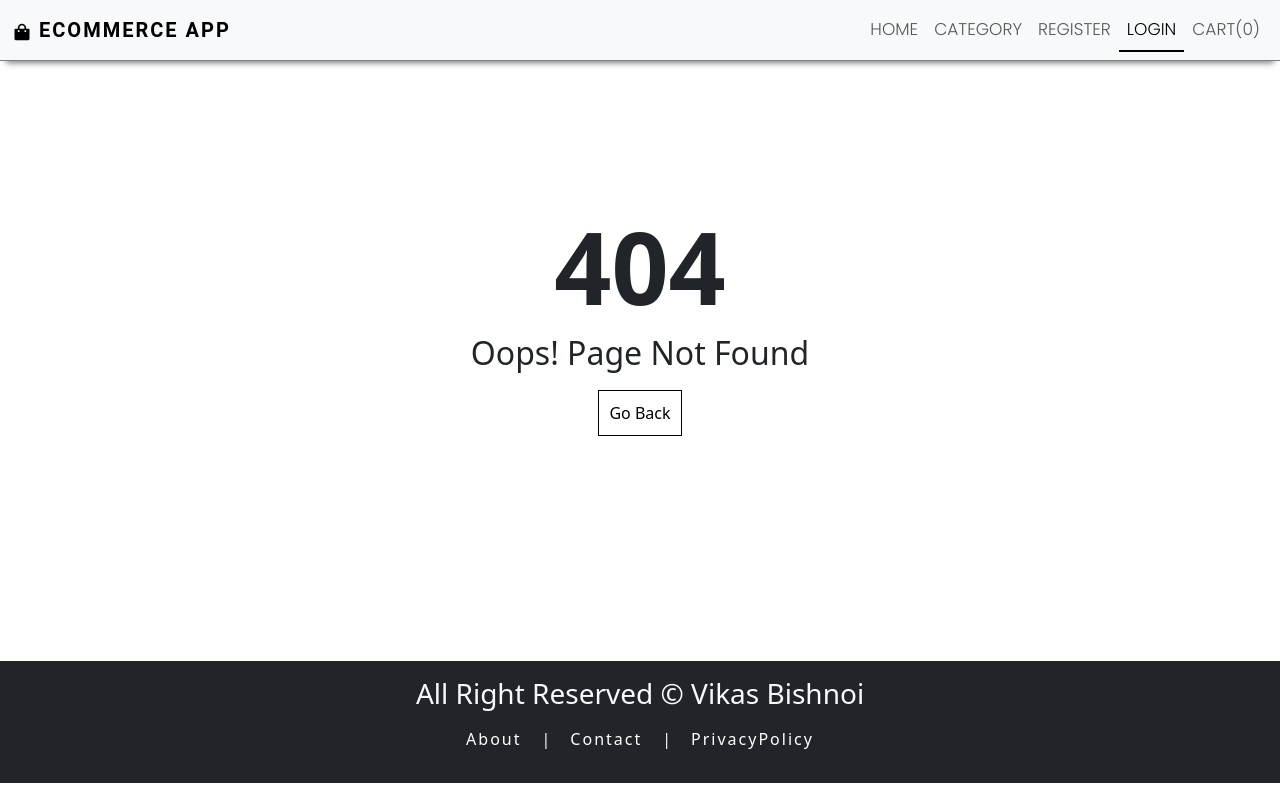
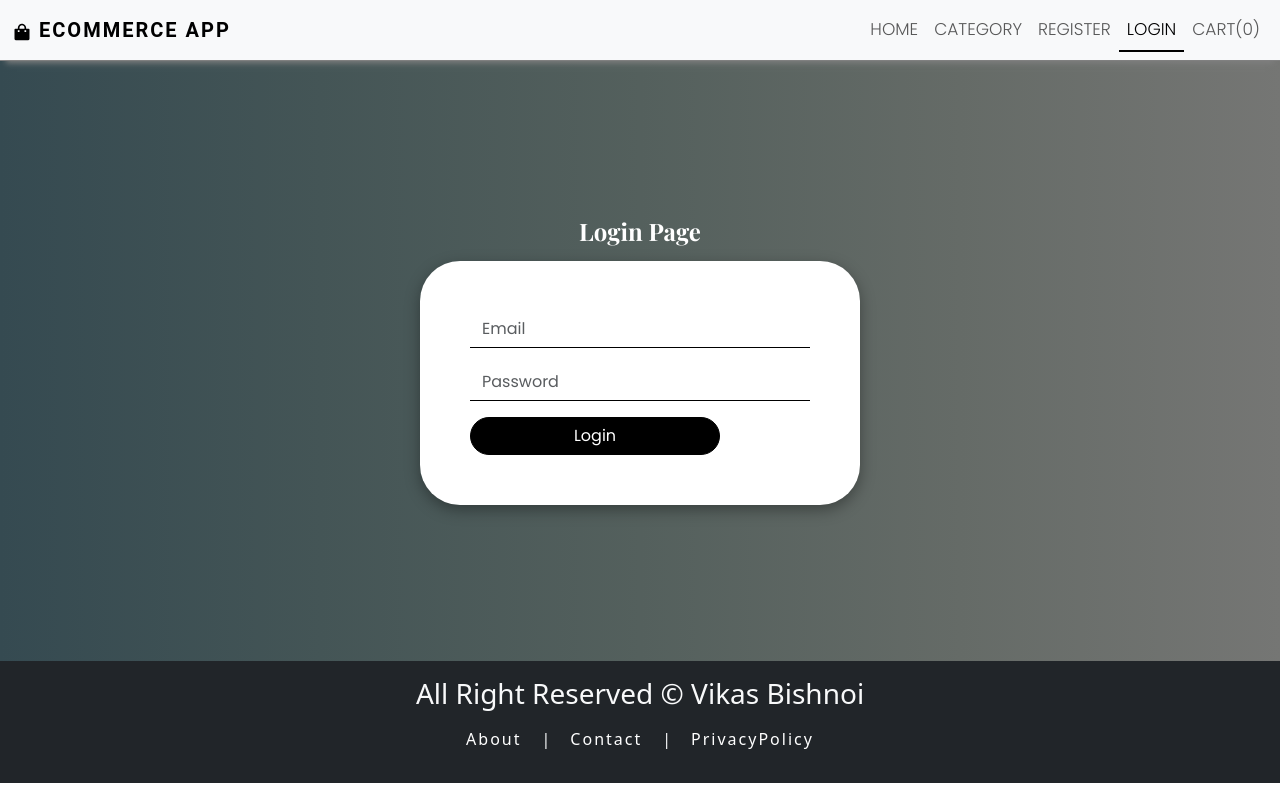
Before and after one commit to VikasHBishnoi/Ecommerce-app, a React (Create React App) app in the folder client/: page /login in a window 1280 px wide. Before the commit this address had no page. Built offline with nearby package versions, Linux system fonts and the light colour scheme.

Commit message:
login backend connect and toast rectify

```diff
--- a/client/src/App.js
+++ b/client/src/App.js
@@ -5,12 +5,14 @@ import Contact from './pages/Contact';
 import Policy from './pages/Policy';
 import PagenotFound from './pages/Pagenotfound';
 import Register from "./pages/Auth/Register";
+import Login from "./pages/Auth/Login";
 function App() {
   return (
     <>
       <Routes>
         <Route path="/" element={<Homepage />} />
         <Route path="/register" element={<Register />} />
+        <Route path="/login" element={<Login />} />
         <Route path="/about" element={<About />} />
         <Route path="/contact" element={<Contact />} />
         <Route path="/policy" element={<Policy />} />
--- a/client/src/components/Layout/Layout.js
+++ b/client/src/components/Layout/Layout.js
@@ -7,7 +7,13 @@ const Layout = (props) => {
     <div>
       <Header />
       <main style={{ minHeight: "75vh" }}>
-        <Toaster />
+        <Toaster
+          toastOptions={{
+            success: {
+              duration: 2000,
+            },
+          }}
+        />
         {props.children}
       </main>
       <Footer />
--- /dev/null
+++ b/client/src/pages/Auth/Login.js
@@ -0,0 +1,76 @@
+import React, { useState } from "react";
+import Layout from "../../components/Layout/Layout";
+import { toast } from "react-hot-toast";
+import { useNavigate } from "react-router-dom";
+
+import axios from "axios";
+const Login = () => {
+  const [email, setEamil] = useState("");
+  const [password, setPassword] = useState("");
+  const navigate = useNavigate();
+
+  const handleLogin = async (event) => {
+    event.preventDefault();
+    try {
+      const res = await axios.post(
+        `${process.env.REACT_APP_API}/api/v1/auth/login`,
+        { email, password }
+      );
+      console.log(res);
+      if (res && res.data.success) {
+        navigate("/");
+        setTimeout(() => {
+          toast.success(res.data.message);
+        }, 2000);
+      } else {
+        toast.error(res.data.message);
+      }
+    } catch (error) {
+      toast.error("Wrong Credentials");
+    }
+  };
+  return (
+    <Layout>
+      <div className="form-container">
+        <h4 id="title">Login Page</h4>
+        <form onSubmit={handleLogin}>
+          <div className="mb-3">
+            <input
+              placeholder="Email"
+              onChange={(event) => {
+                setEamil(event.target.value);
+              }}
+              type="email"
+              className="form-control"
+              id="exampleInputEmail"
+              value={email}
+              name="email"
+              required
+            />
+          </div>
+          <div className="mb-3">
+            <input
+              placeholder="Password"
+              onChange={(event) => {
+                setPassword(event.target.value);
+              }}
+              type="password"
+              className="form-control"
+              id="exampleInputPassword1"
+              value={password}
+              name="password"
+              autoComplete="on"
+              required
+            />
+          </div>
+
+          <button type="submit" className="btn btn-primary">
+            Login
+          </button>
+        </form>
+      </div>
+    </Layout>
+  );
+};
+
+export default Login;
--- a/client/src/pages/Auth/Register.js
+++ b/client/src/pages/Auth/Register.js
@@ -22,8 +22,10 @@ export const Register = () => {
         { name, email, password, phone, address }
       );
       if (res && res.data.success) {
-        toast.success(res.data && res.data.message);
         navigate("/login");
+        setTimeout(() => {
+          toast.success(res.data.message);
+        }, 2000);
       } else {
         toast.error(res.data.message);
       }
```
